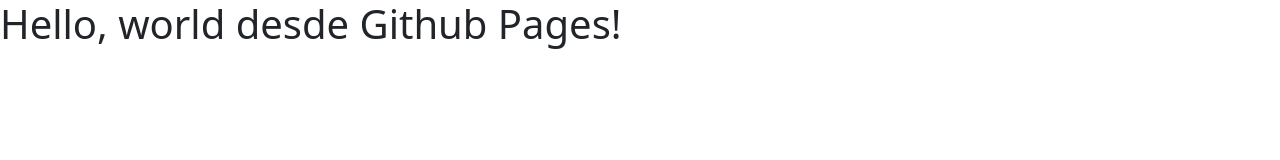
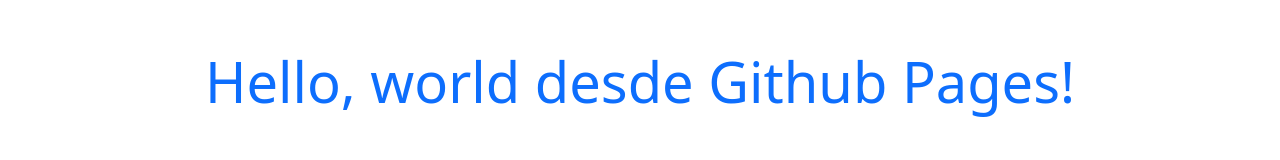
Before and after one commit to juanpm32/juanpm32.github.io, a plain HTML site: page index.html in a window 1280 px wide. Drawn offline with nearby package versions, Linux system fonts and the light colour scheme.

Commit message:
agregamos clase a titulo

```diff
--- a/index.html
+++ b/index.html
@@ -11,7 +11,7 @@
     <title>Hello, world!</title>
   </head>
   <body>
-    <h1>Hello, world desde Github Pages!</h1>
+    <h1 class="text-center mt-5 text-primary display-4">Hello, world desde Github Pages!</h1>
 
     <!-- Optional JavaScript; choose one of the two! -->
 
```
